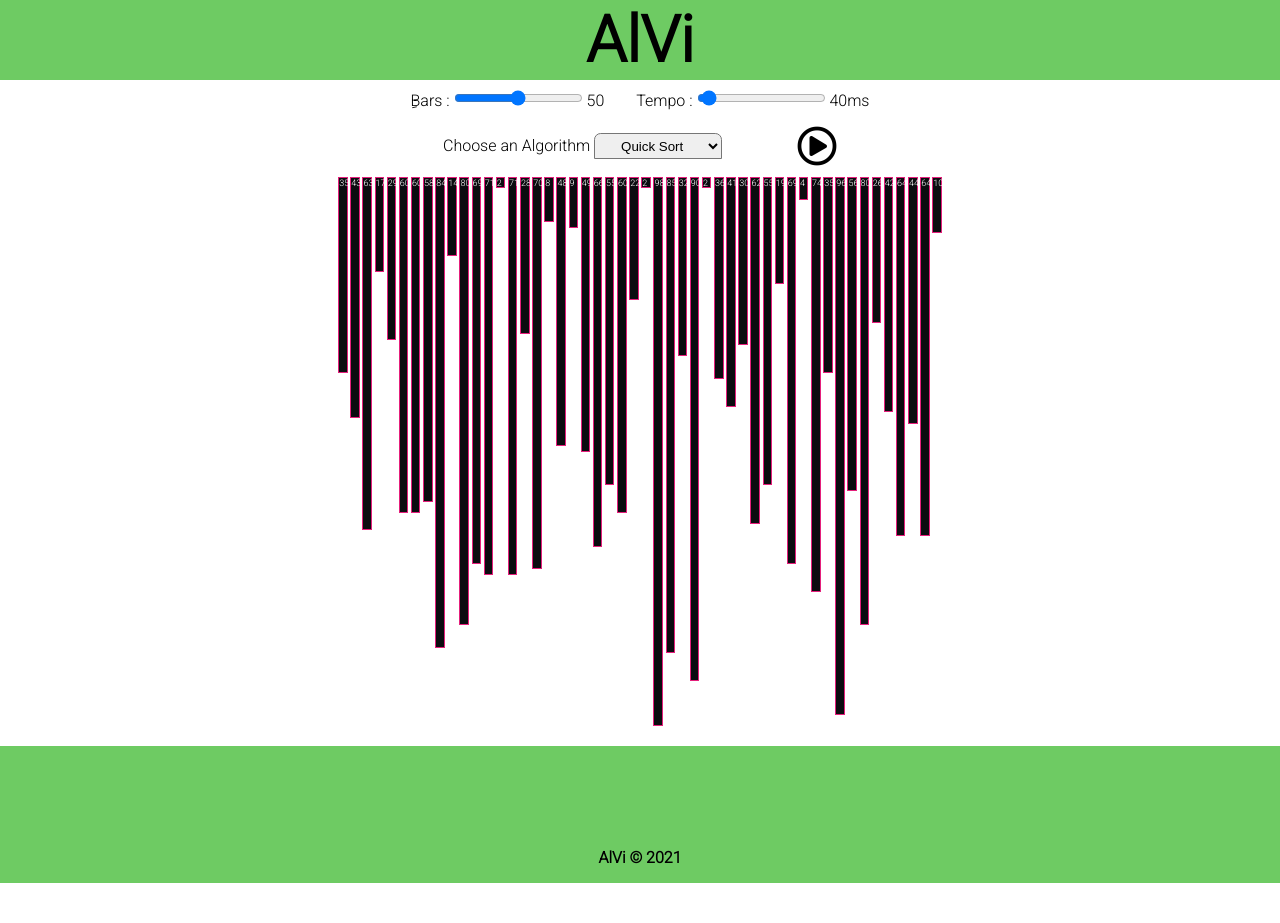
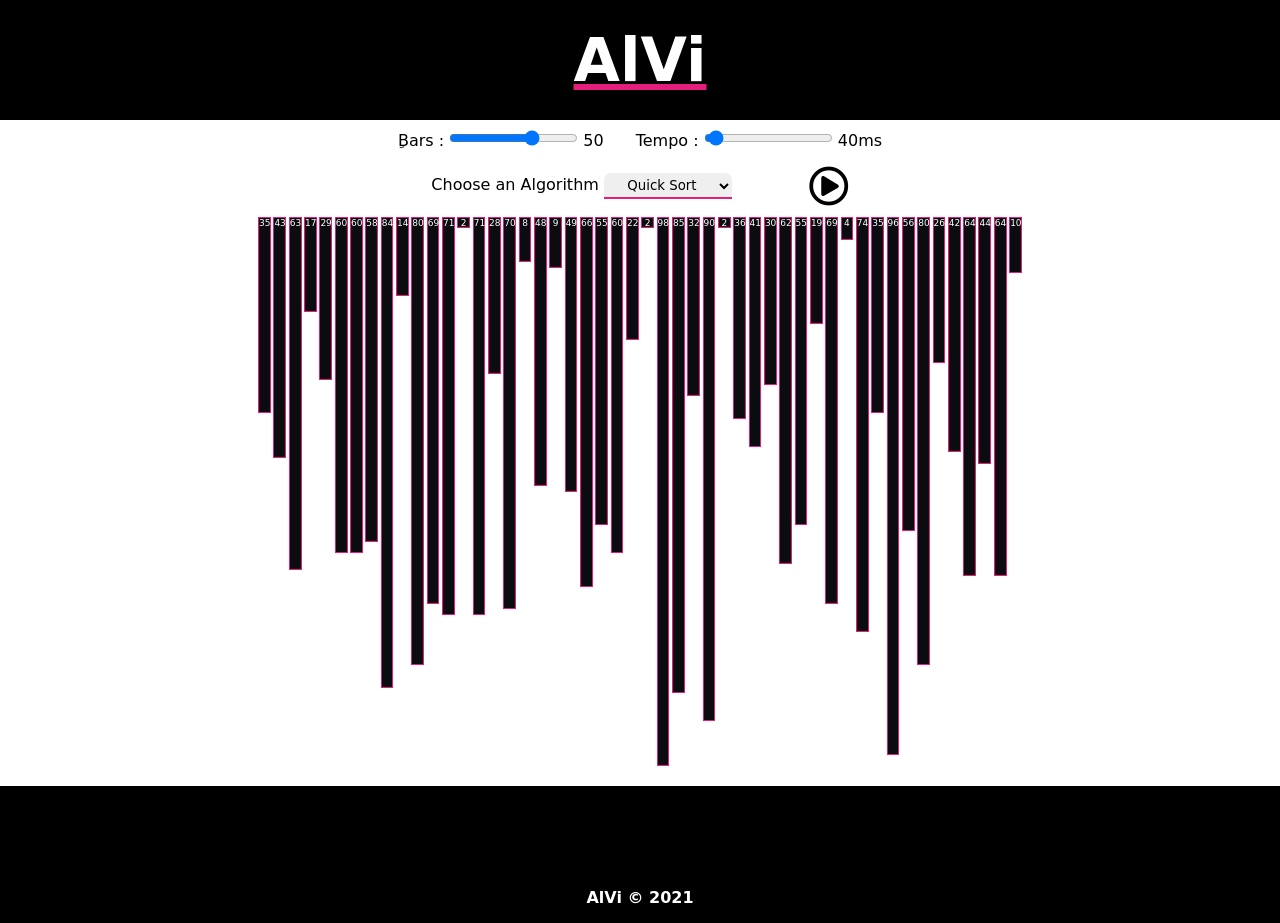
Before and after one commit to md-amir-gauhar/alvi, a website: page dist/index.html in a window 1280 px wide. Before the commit the page ends 883 px from the top, so only its background shows below. Drawn offline with Linux system fonts and the light colour scheme; a web font is replaced by a local one.

Commit message:
better look

```diff
--- a/scss/main.scss
+++ b/scss/main.scss
@@ -1,21 +1,26 @@
 @import url('https://fonts.googleapis.com/css2?family=Stick+No+Bills:wght@300&display=swap');
 @import url('https://fonts.googleapis.com/css2?family=Roboto:wght@300&display=swap');
+@import url('https://fonts.googleapis.com/css2?family=Fuggles&display=swap');
 
 * {
   margin: 0;
   padding: 0;
   box-sizing: border-box;
+  font-family: 'Fuggles', cursive;
 }
 
 body {
-  font-family: 'Roboto', sans-serif;
+  display: flex;
+  flex-direction: column;
+  gap: 10px;
+  align-items: center;
 }
 
 header {
-  height: 10vh;
+  height: 15vh;
   width: 100%;
   position: relative;
-  background-color: #6ECB63;
+  background-color: #000;
 }
 
 header > h1 {
@@ -23,14 +28,9 @@ header > h1 {
   top: 50%;
   left: 50%;
   transform: translate(-50%, -50%);
-  font-size: 4em;
-}
-
-body {
-  display: flex;
-  flex-direction: column;
-  gap: 10px;
-  align-items: center;
+  font-size: 3.75em;
+  color: #fff;
+  text-decoration: underline #e41f7b;
 }
 
 .nav__top {
@@ -57,10 +57,9 @@ select {
   text-align: center;
   border-radius: 0.5em 0.5em 0 0;
   outline: none;
-}
-
-option {
-  border-radius: 33px 30px / 33px 30px;
+  border: none;
+  border-bottom: 2px solid #e41f7b;
+  cursor: crosshair;
 }
 
 .far,
@@ -71,6 +70,11 @@ option {
 .btn {
   border: none;
   background-color: white;
+  cursor: pointer;
+}
+
+.btn:hover {
+  transform: scale(1.1);
 }
 
 .container {
@@ -84,11 +88,12 @@ option {
 
 .bar{
 	border: 0.05vw solid #e41f7b;
-	width:0.75vw;
-	margin:0.1vw;
+	width: 1vw;
+	margin: 0.1vw;
 	background-color: #0b0c10;
   color: white;
   font-size: 9px;
+  text-align: center;
 }
 
 #info {
@@ -98,8 +103,9 @@ option {
   align-items: center;
   justify-content: center;
   padding-bottom: 1em;
-  background-color: #6ECB63;
+  background-color: #000;
   width: 100%;
+  color: #fff;
 }
 
 .manage {
```
Also changed, not shown: dist/index.html, scss/main.css, 1 other file.
